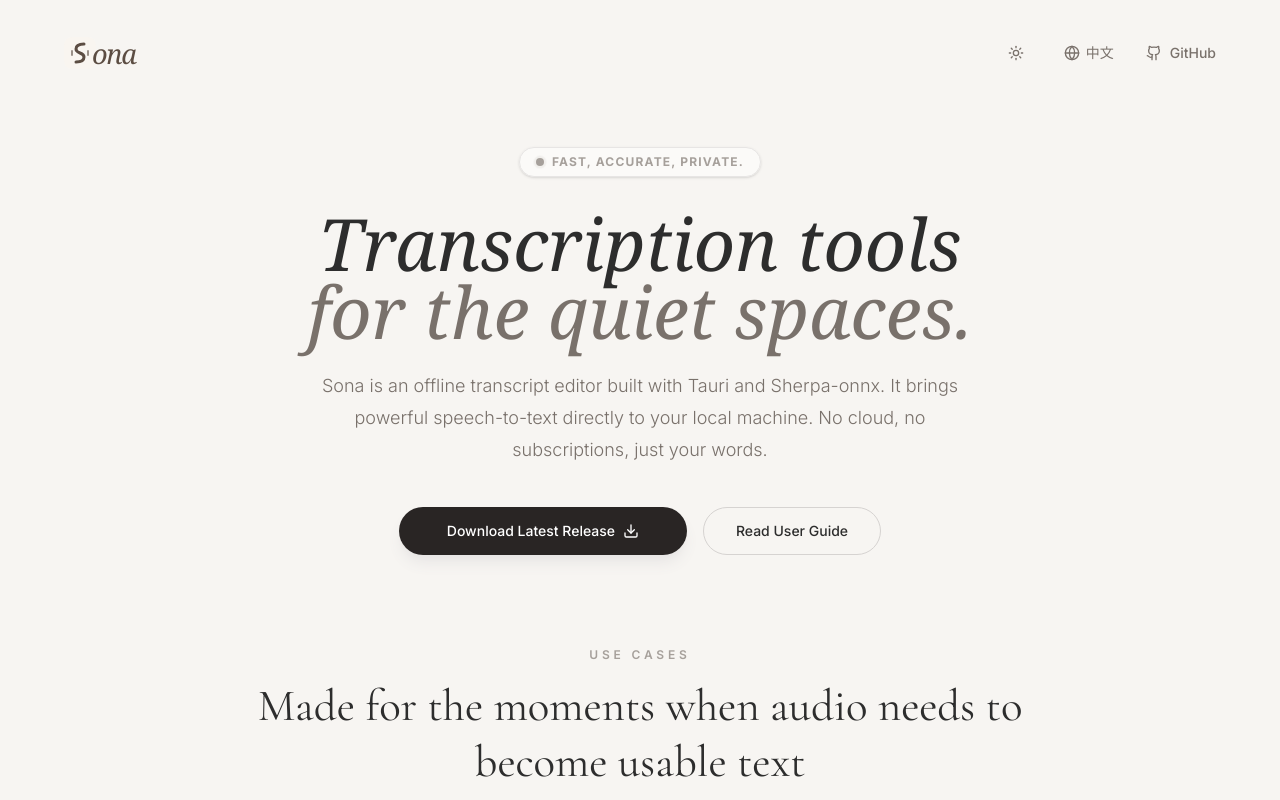
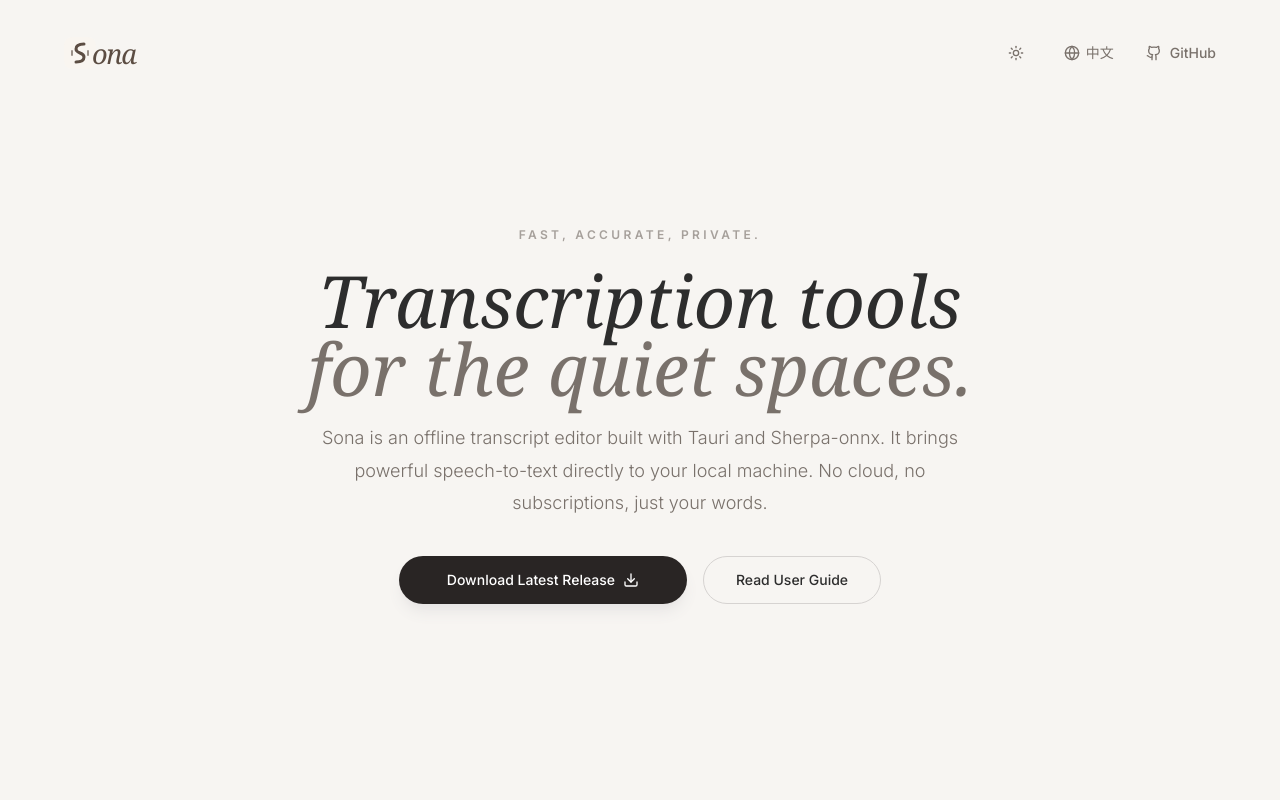
Before and after one commit to AirSodaz/Sona-Docs, a Next.js app: page / in a window 1280 px wide. Shown: the top 800 px of the page. Built offline with nearby package versions, Linux system fonts and the light colour scheme; no server answers.

Commit message:
Tighten homepage hero and reorder sections

```diff
--- a/components/home-page.tsx
+++ b/components/home-page.tsx
@@ -10,11 +10,12 @@
 
 export function HomePage({ content }: { content: HomePageContent }) {
   return (
-    <div className="min-h-screen relative overflow-hidden flex flex-col bg-[#F7F5F2] text-[#2D2D2D] dark:bg-[#121212] dark:text-[#E0E0E0] transition-colors duration-300">
+    <div className="relative overflow-hidden bg-[#F7F5F2] text-[#2D2D2D] transition-colors duration-300 dark:bg-[#121212] dark:text-[#E0E0E0]">
       <div className="absolute top-0 right-0 h-[280px] w-[280px] translate-x-1/3 -translate-y-1/3 rounded-full bg-stone-200 opacity-30 blur-[90px] transition-colors duration-300 dark:bg-stone-800 dark:opacity-20 -z-10 sm:h-[500px] sm:w-[500px] sm:blur-[100px]"></div>
       <div className="absolute bottom-0 left-0 h-[320px] w-[320px] -translate-x-1/4 translate-y-1/4 rounded-full bg-stone-200 opacity-30 blur-[100px] transition-colors duration-300 dark:bg-stone-800 dark:opacity-20 -z-10 sm:h-[600px] sm:w-[600px] sm:blur-[120px]"></div>
 
-      <header className="mx-auto flex w-full max-w-[1400px] items-center justify-between px-4 py-5 sm:px-6 sm:py-8 md:px-16">
+      <section className="relative flex min-h-screen flex-col">
+        <header className="mx-auto flex w-full max-w-[1400px] items-center justify-between px-4 py-5 sm:px-6 sm:py-7 md:px-16 md:py-8">
           <div className="flex items-center">
             <Logo className="h-7 w-7 rounded-lg sm:h-8 sm:w-8" />
             <span
@@ -28,7 +29,7 @@
             <ThemeToggle />
             <Link
               href={content.nav.languageToggleHref}
-            className="flex items-center gap-1.5 transition-colors hover:text-stone-800 focus:outline-none cursor-pointer dark:hover:text-stone-200"
+              className="flex items-center gap-1.5 cursor-pointer transition-colors hover:text-stone-800 focus:outline-none dark:hover:text-stone-200"
             >
               <Globe size={16} />
               <span className="hidden sm:inline">{content.nav.languageToggleLabel}</span>
@@ -46,31 +47,28 @@
           </div>
         </header>
 
-      <main className="mt-6 flex w-full flex-1 flex-col items-center px-4 pb-10 sm:mt-10 sm:px-6 sm:pb-12 md:px-16">
-        <div className="mx-auto flex max-w-3xl flex-col items-center text-center">
-          <div className="mb-6 inline-flex items-center gap-2 rounded-full border border-stone-200 bg-white/50 px-3.5 py-1.5 text-[11px] font-bold uppercase tracking-[0.22em] text-stone-400 shadow-sm transition-colors duration-300 dark:border-stone-800 dark:bg-stone-900/50 dark:text-stone-500 sm:mb-8 sm:px-4 sm:text-xs sm:tracking-widest">
-            <span className="relative flex h-2 w-2">
-              <span className="animate-ping absolute inline-flex h-full w-full rounded-full bg-stone-400 dark:bg-stone-500 opacity-30"></span>
-              <span className="relative inline-flex rounded-full h-2 w-2 bg-stone-400 dark:bg-stone-500"></span>
-            </span>
+        <div className="flex flex-1 items-center">
+          <div className="mx-auto flex w-full max-w-[1400px] px-4 pb-10 pt-1 sm:px-6 sm:pb-12 sm:pt-4 md:px-16 md:pb-16">
+            <div className="mx-auto flex max-w-3xl flex-col items-center justify-center text-center">
+              <p className="mb-4 text-[11px] font-semibold uppercase tracking-[0.22em] text-stone-400 transition-colors duration-300 dark:text-stone-500 sm:mb-6 sm:text-xs sm:tracking-[0.28em]">
                 {content.hero.badge}
-          </div>
+              </p>
 
               <h1
-            className="mb-5 text-[clamp(3rem,15vw,4.5rem)] leading-[0.95] font-serif italic text-[#2D2D2D] transition-colors duration-300 dark:text-[#E0E0E0] sm:mb-6 sm:text-6xl md:text-7xl"
+                className="mb-4 text-[clamp(2.7rem,12vw,4.5rem)] leading-[0.94] font-serif italic text-[#2D2D2D] transition-colors duration-300 dark:text-[#E0E0E0] sm:mb-5 sm:text-6xl md:text-7xl"
                 style={{ fontFamily: 'Georgia, serif' }}
               >
                 {content.hero.title1} <br />
-            <span className="text-stone-500 dark:text-stone-400 font-light transition-colors duration-300">
+                <span className="font-light text-stone-500 transition-colors duration-300 dark:text-stone-400">
                   {content.hero.title2}
                 </span>
               </h1>
 
-          <p className="mx-auto mb-8 max-w-2xl text-[1.05rem] font-light leading-[1.8] text-stone-500 transition-colors duration-300 dark:text-stone-400 sm:mb-10 sm:text-lg">
+              <p className="mx-auto mb-7 max-w-2xl text-[1rem] font-light leading-[1.75] text-stone-500 transition-colors duration-300 dark:text-stone-400 sm:mb-9 sm:text-lg sm:leading-[1.8]">
                 {content.hero.desc}
               </p>
 
-          <div className="mb-12 flex w-full max-w-sm flex-col items-stretch justify-center gap-3 sm:mb-16 sm:max-w-none sm:flex-row sm:flex-wrap sm:items-start sm:gap-4">
+              <div className="flex w-full max-w-sm flex-col items-stretch justify-center gap-3 sm:max-w-none sm:flex-row sm:flex-wrap sm:items-start sm:gap-4">
                 <DownloadButton text={content.hero.btnDownload} />
                 <Link
                   href={content.hero.docsHref}
@@ -80,13 +78,17 @@
                 </Link>
               </div>
             </div>
+          </div>
+        </div>
+      </section>
 
+      <main className="w-full px-4 pb-10 pt-6 sm:px-6 sm:pb-12 sm:pt-10 md:px-16 md:pt-12">
         <div className="w-full">
-          <UseCasesSection content={content.useCases} />
+          <TranscriptDemo demo={content.demo} />
         </div>
 
         <div className="mt-20 w-full sm:mt-24">
-          <TranscriptDemo demo={content.demo} />
+          <UseCasesSection content={content.useCases} />
         </div>
 
         <div className="mx-auto mt-16 grid w-full max-w-4xl gap-10 text-left sm:mt-20 sm:grid-cols-2 sm:gap-12">
```
Lines whose indentation alone changed are shown as unchanged.
